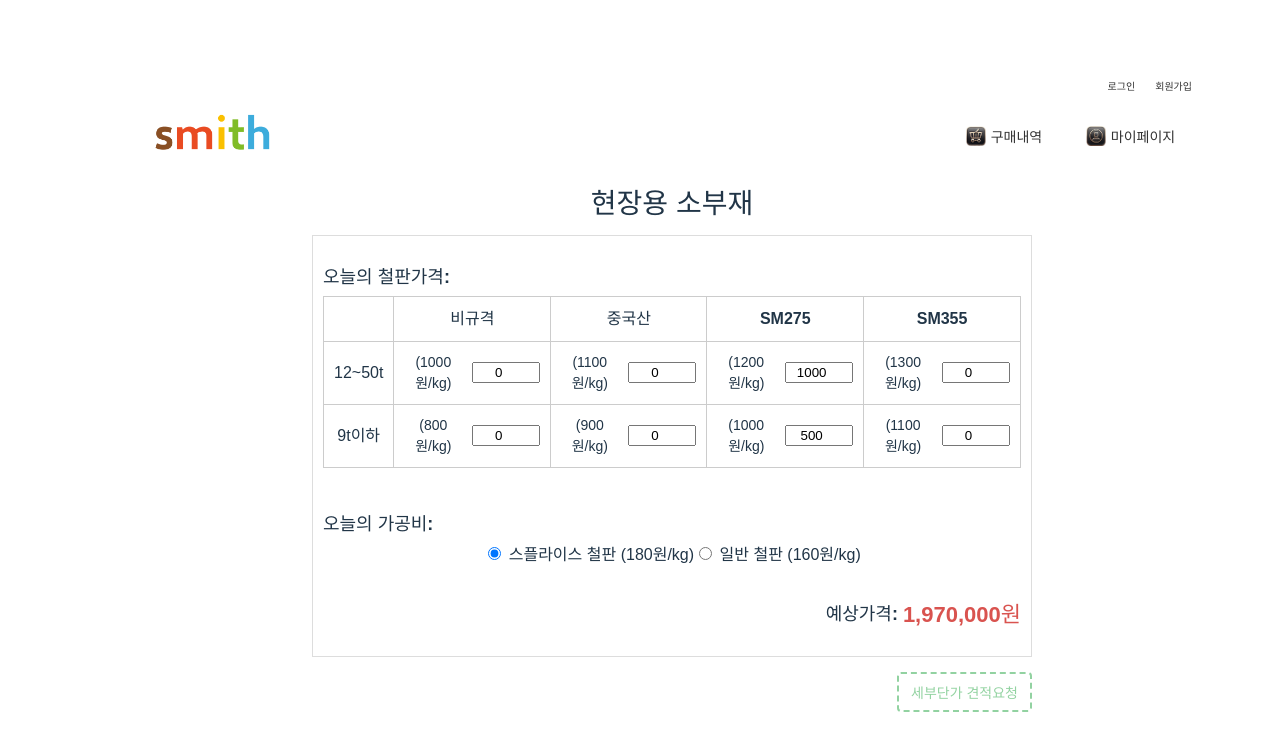
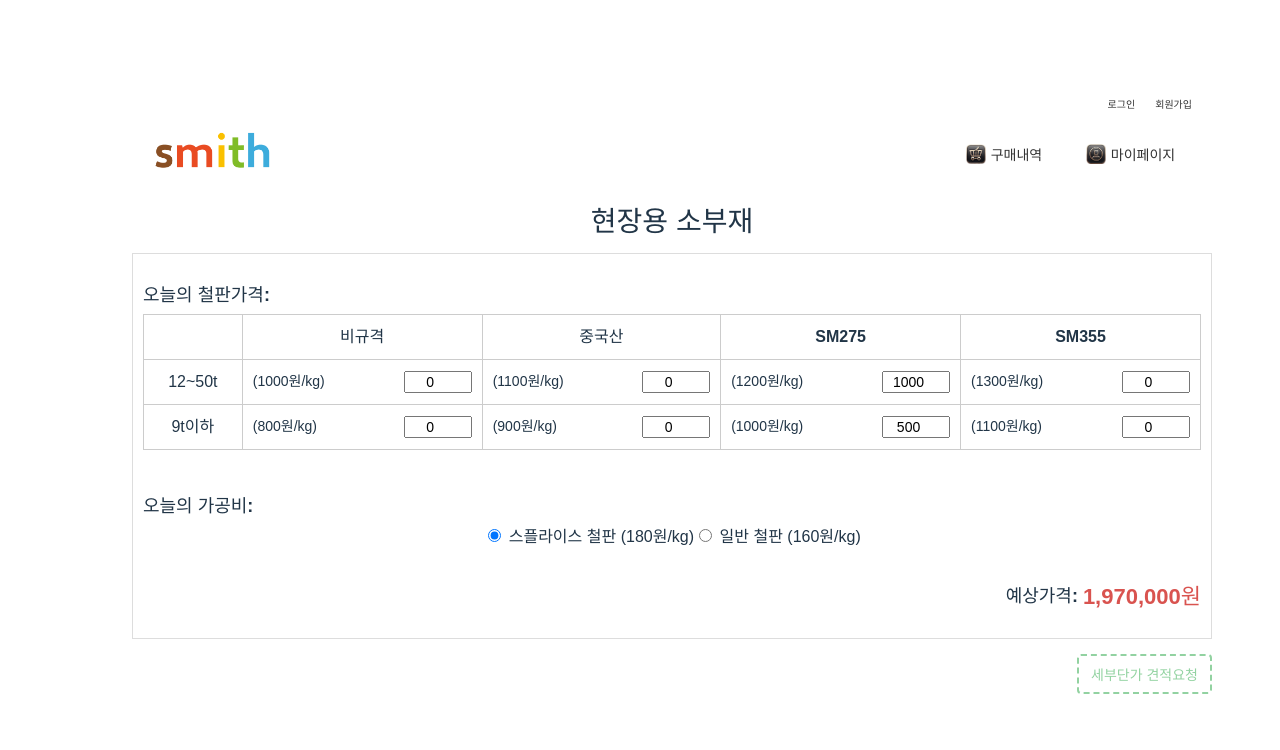
Before and after one commit to Agrain7/Smith-Frontend, a Vue app: page /product/1 in a window 1280 px wide. Shown: the top 750 px of the page. Built offline with nearby package versions, Linux system fonts and the light colour scheme; no server answers.

Commit message:
업데이트8

```diff
--- a/src/components/ProductDetail.vue
+++ b/src/components/ProductDetail.vue
@@ -215,7 +215,7 @@ export default {
 <style scoped>
 .product-detail {
   width: 100%;
-  max-width: 720px;
+  max-width: 1080px;
   margin: 20px auto;
   display: flex;
   gap: 20px;
@@ -327,6 +327,7 @@ export default {
 /* 입력 필드 스타일 */
 .price-table input[type="number"] {
   width: 60px;
+  font-size: 14px; /* 원하는 폰트 크기 */
   text-align: center;
   margin: 0;
 }
```
